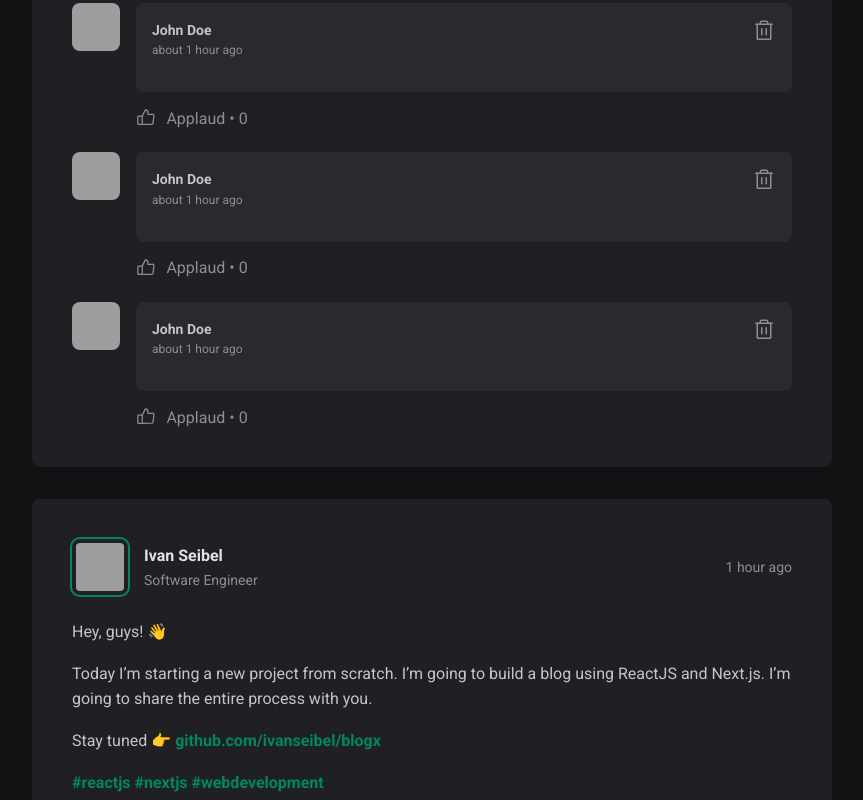
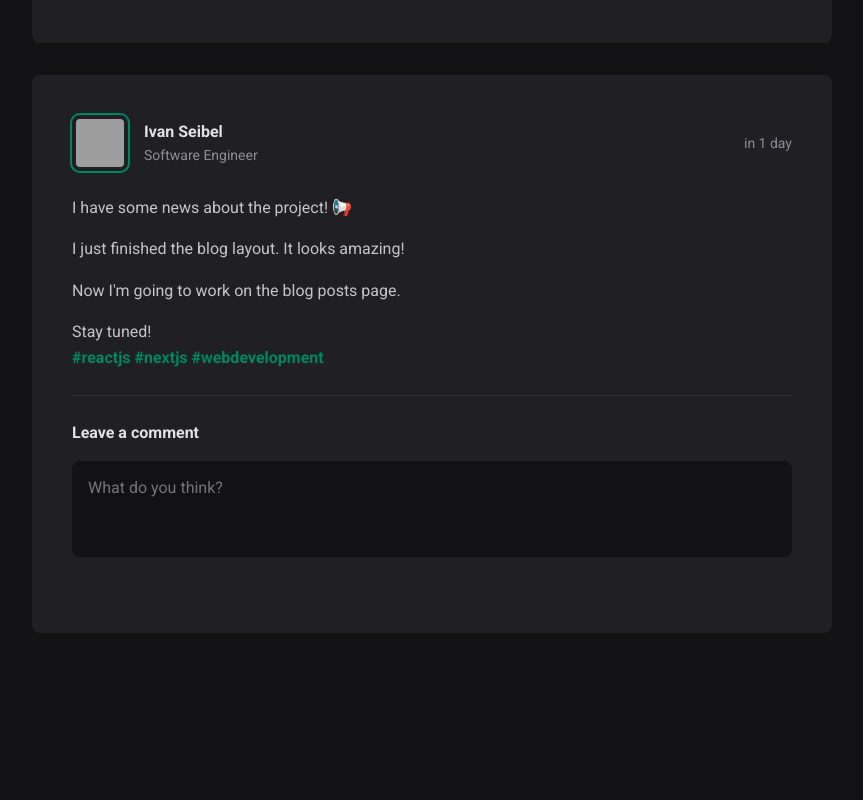
Before and after one commit to ivanseibel/mba-rocketseat-ignite-feed, a React (Vite) app: page / in a window 1280 px wide. Shown: the part 620-1420 px from the top of the page, without its empty margins (352-1215 px from the left). After the commit the page ends 1285 px from the top, so only its background shows below. Built offline with nearby package versions, Linux system fonts and the light colour scheme; grey boxes are pictures that could not be loaded.

Commit message:
Refactor Post component to include dynamic comments and comment submission functionality

```diff
--- a/src/components/Post.jsx
+++ b/src/components/Post.jsx
@@ -1,75 +1,135 @@
+import React from 'react';
+import { format, formatDistanceToNow } from 'date-fns';
+
 import { Avatar } from './Avatar';
 import { Comment } from './Comment';
+
 import styles from './Post.module.css';
 
-export function Post() {
+export function Post(props) {
+  const [comments, setComments] = React.useState([]);
+  const [comment, setComment] = React.useState('');
+
+  const { avatar_url, name, role } = props.author;
+  const { publishedAt, content } = props.post;
+
+  const dateTitle = format(publishedAt, 'd MMM yyyy, HH:mm');
+  const distanceToNow = formatDistanceToNow(publishedAt, { addSuffix: true });
+
+  function handleCommentSubmit(event) {
+    event.preventDefault();
+
+    setComments([...comments, comment]);
+    setComment('');
+
+    event.target.reset();
+  }
+
+  function handleDeleteComment(index) {
+    const newComments = [...comments];
+    newComments.splice(index, 1);
+
+    setComments(newComments);
+  }
+
+  const isCommentEmpty = comment.trim().length === 0;
+
   return (
     <article className={styles.post}>
       <header>
         <div className={styles.author}>
           <Avatar
-            src="https://github.com/ivanseibel.png"
-            alt="User Avatar"
+            src={avatar_url}
+            alt={name}
             hasBorder={true}
           />
 
           <div className={styles.authorInfo}>
             <strong>
-              Ivan Seibel
+              {name}
             </strong>
             <span>
-              Software Engineer
+              {role}
             </span>
           </div>
         </div>
 
         <time
-          dateTime="2021-03-25T12:00:00"
-          title="March 25, 2021 at 12:00 PM"
+          dateTime={publishedAt.toISOString()}
+          title={dateTitle}
         >
-          1 hour ago
+          {distanceToNow}
         </time>
       </header>
 
       <div className={styles.content}>
-        <p>
-          Hey, guys! 👋
-        </p>
+        {content.map((item, index) => (
+          <React.Fragment key={index}>
+            {item.type === 'paragraph' && (
+              <p>
+                {item.content}
+              </p>
+            )}
 
-        <p>
-          Today I&rsquo;m starting a new project from scratch. I&rsquo;m going to build a blog using ReactJS and Next.js. I&rsquo;m going to share the entire process with you.
-        </p>
+            {item.type === 'text' && (
+              <span>
+                {item.content}
+              </span>
+            )}
 
-        <p>
-          Stay tuned 👉 <a href='#'>github.com/ivanseibel/blogx</a>
-        </p>
+            {item.type === 'link' && (
+              <a
+                href={item.url}
+                target="_blank"
+                rel="noopener noreferrer"
+              >
+                {item.content}
+              </a>
+            )}
 
-        <p>
-          <a>#reactjs</a> {' '}
-          <a>#nextjs</a> {' '}
-          <a>#webdevelopment</a>
-        </p>
+            {item.type === 'tags' && (
+              item.content.map((tag, index) => (
+                <a
+                  key={index}
+                  href={`https://www.google.com/search?q=${String(tag).replace('#', '')}`}
+                  target="_blank"
+                  rel="noopener noreferrer"
+                >
+                  {`${tag} `}
+                </a>
+              ))
+            )}
+          </React.Fragment>
+        ))}
+
       </div>
 
-      <form className={styles.commentForm}>
+      <form className={styles.commentForm} onSubmit={handleCommentSubmit}>
         <strong>
           Leave a comment
         </strong>
 
         <textarea
           placeholder="What do you think?"
+          value={comment}
+          onChange={(event) => setComment(event.target.value)}
+          required
+          onInvalid={(event) => event.target.setCustomValidity('Please, leave a comment.')}
         ></textarea>
 
         <footer>
-          <button type="submit">
+          <button
+            type="submit"
+            disabled={isCommentEmpty}
+          >
             Comment
           </button>
         </footer>
 
         <div className={styles.commentList}>
-          <Comment />
-          <Comment />
-          <Comment />
+          {comments.map((comment, index) => (
+            <Comment key={index} content={comment} onDeleteComment={() => handleDeleteComment(index)} />
+          ))}
         </div>
       </form>
     </article>
```
